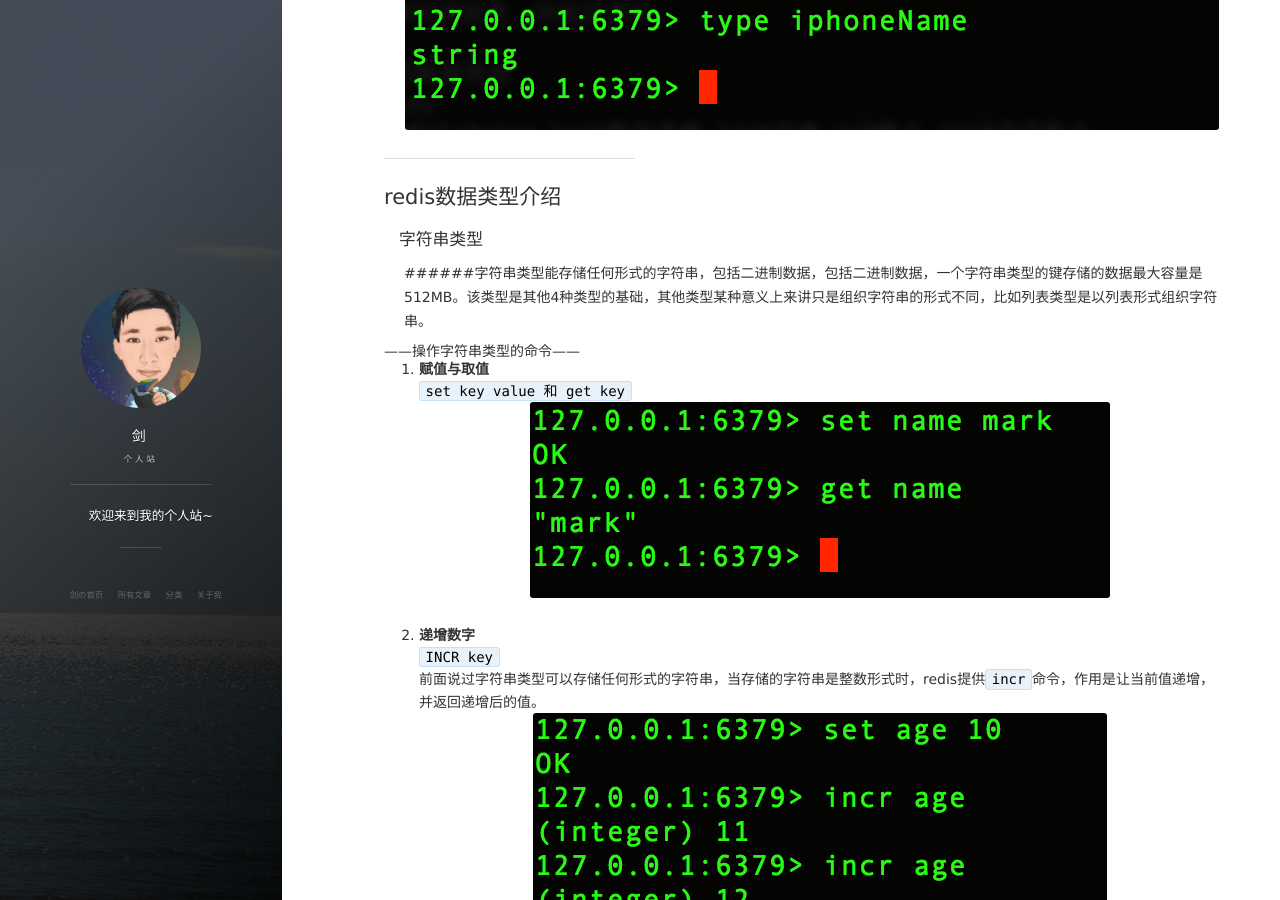
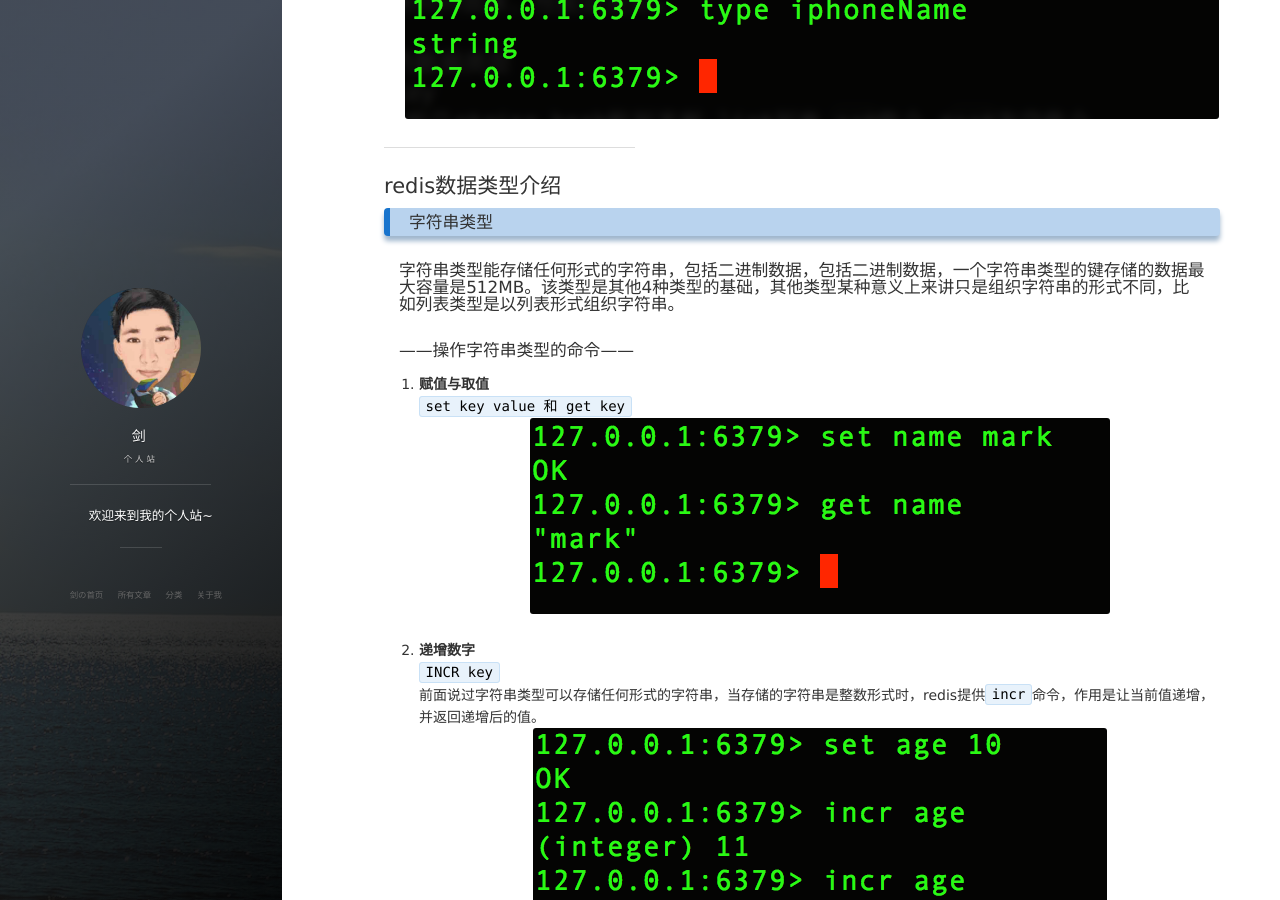
Before and after one commit to itdojust/itdojust.github.io, a Jekyll site: the page built from _posts/2017-04-10-基于mac下redis简单入门.md, in a window 1280 px wide and 900 px high, scrolled down 5281 px. Built offline with Jekyll 4.4.1, drawn with Linux system fonts in a browser that asks for light colours; nearby versions of some CDN libraries; comment, search, counter and statistics services are not loaded.

Commit message:
个人博客系统内容添加

````diff
--- a/_config.yml
+++ b/_config.yml
@@ -35,6 +35,7 @@
 # Format
 highlighter: rouge
 
+
 textColor: #FF0000
 
 # supported colors: blue, green, purple, red, orange or slate. If you need clear, leave it empty.
@@ -50,7 +51,6 @@
     - {title: 分类, description: tags, url: '/tags'}
     - {title: 关于我, description: about, url: '/about'}
 
-
 # Pagination
 gems: [jekyll-paginate]
 paginate: 20
--- a/_posts/2017-04-10-基于mac下redis简单入门.md
+++ b/_posts/2017-04-10-基于mac下redis简单入门.md
@@ -11,36 +11,43 @@
 ----
 
 ## redis简介
->redis是个开源的高性能键值对数据库，通过提供多种键值数据类型来适应不同场景下的存储需求，并借助许多高层及的接口使其可以胜任如缓存、队列系统等不同的角色。（[详情猛戳这里](http://baike.baidu.com/link?url=iaJhNbvLm4Nrf7kwtZeiEB_lUfBdHWN6tlY1HoME842GmpsAWVslG9mBaUfhJ_1rQZ97Q_DoFEpcxnTBWNJWU_)）
+> redis是个开源的高性能键值对数据库，通过提供多种键值数据类型来适应不同场景下的存储需求，并借助许多高层及的接口使其可以胜任如缓存、队列系统等不同的角色。（[详情猛戳这里](http://baike.baidu.com/link?url=iaJhNbvLm4Nrf7kwtZeiEB_lUfBdHWN6tlY1HoME842GmpsAWVslG9mBaUfhJ_1rQZ97Q_DoFEpcxnTBWNJWU_)）
 
 ----
 
 ## redis下载和安装
+
 #### 下载：
->redis官方下载地址：http://redis.io/download 。
+> redis官方下载地址：http://redis.io/download 。
  redis约定第一个小数点后的数字为偶数的版本是稳定版，如2.6，奇数是非稳定版如2.7，推荐使用稳定版进行开发和生产环境使用。（[猛戳下载稳定版](http://download.redis.io/releases/redis-3.0.2.tar.gz)）
 
 #### 官网安装方式：
  ![Alt text](/images/posts/基于mac下redis简单入门/redis-install.png)
 
 #### mac平台上可以用`brew install redis`命令来进行自动下载和安装。
+
 #### brew是mac上安装homebrew后才又的命令，原生mac os不自带。
+
 #### mac上安装homebrew的方式：
 `ruby -e "$(curl -fsSL https://raw.githubusercontent.com/Homebrew/install/master/install)"`
+
 #### homebrew： 通过它可以在终端里方便的使用它的brew命令安装管理苹果没有自带的UNIX相关工具软件，是程序员神器啊。
 
 ----
 
 ## redis使用介绍
+
 ###### redis的一些可执行文件
-```
-           文件名						  说明
-	 	redis-server				Redis服务器
-	 	redis-cli					Redis 命令行客户端
-	 	redis-benchmark				Redis 性能测试工具
-	 	redis-check-aof				Redis AOF文件修复工具
-	 	redis-check-dump			RDB   文件检查工具
-```
+
+{% highlight  linenos %}
+文件名					说明
+redis-server				Redis服务器
+redis-cli				Redis 命令行客户端
+redis-benchmark				Redis 性能测试工具
+redis-check-aof				Redis AOF文件修复工具
+redis-check-dump			RDB   文件检查工具
+{% endhighlight %}
+
 - 启动redis：
 启动redis有直接启动和通过初始化脚本启动两种方式，分别用于开发环境和生产环境，下面只说直接启动。
 直接启动 ：运行`redis-server`
@@ -57,8 +64,8 @@
 - 发送redis命令
 通过redis-cli向redis发送命令有两种方式：<br />
 1、将命令作为redis-cli的参数执行，比如redis-cli SHUTDOWN。<br />
-2、直接运行redis-cli，这样会进入交互模式，可以自由的输入命令。
-![Alt text](/images/posts/基于mac下redis简单入门/redis-cli.png)
+2、直接运行redis-cli，这样会进入交互模式，可以自由的输入命令。![Alt text](/images/posts/基于mac下redis简单入门/redis-cli.png)
+
 注意：
 redis-cli的前提是运行redis-server启动了reids。
 运行redis客户端带上--raw参数，可以让中文数据正常显示。否则客户端中的中文数据都显示这样的字符 :`"\xe6\x88\x91\xe4\xbb\xac"  `
@@ -88,6 +95,7 @@
 ----
 
 ## redis一些基本命令
+
 #### 获得符合规则的键名列表
 `keys pattern `<br />
 ![Alt text](/images/posts/基于mac下redis简单入门/all-keys.png)<br />
@@ -110,11 +118,12 @@
 ----
 
 ## redis数据类型介绍
-#### 字符串类型
 
-######字符串类型能存储任何形式的字符串，包括二进制数据，包括二进制数据，一个字符串类型的键存储的数据最大容量是512MB。该类型是其他4种类型的基础，其他类型某种意义上来讲只是组织字符串的形式不同，比如列表类型是以列表形式组织字符串。
+### 字符串类型
 
-###### ------操作字符串类型的命令------
+#### 字符串类型能存储任何形式的字符串，包括二进制数据，包括二进制数据，一个字符串类型的键存储的数据最大容量是512MB。该类型是其他4种类型的基础，其他类型某种意义上来讲只是组织字符串的形式不同，比如列表类型是以列表形式组织字符串。
+
+#### ------操作字符串类型的命令------
 1. **赋值与取值**<br />
 `set key value 和 get key`<br />
 ![Alt text](/images/posts/基于mac下redis简单入门/get-set.png)<br />
@@ -141,16 +150,17 @@
 `mset key1 value1 [key2 value2 ...]`<br />
 ![Alt text](/images/posts/基于mac下redis简单入门/mgs.png)
 
-#### 散列类型
-###### redis是采用字典结构以键值对的形式存储数据的，而散列类型(hash）的键值也是一种字典结构，其存储了字段和字段值的映射，而字段值只能是字符串，不支持其他数据类型，也就是说散列类型不能嵌套其他的数据类型，一个散列类型可以包含最多2的32次方 - 1个字段。
+### 散列类型
 
-###### 注意：
+#### redis是采用字典结构以键值对的形式存储数据的，而散列类型(hash）的键值也是一种字典结构，其存储了字段和字段值的映射，而字段值只能是字符串，不支持其他数据类型，也就是说散列类型不能嵌套其他的数据类型，一个散列类型可以包含最多2的32次方 - 1个字段。
 
-###### 除了散列类型，redis其他数据类型都不支持数据类型嵌套，比如集合类型的每个元素都只能是字符串，不能是另一个散列表或集合。
+#### 注意：
 
-###### 散列类型适合存储对象：使用对象类别和ID构成键名，使用字段表示对象的属性，而字段值则存储属性值。
+#### 除了散列类型，redis其他数据类型都不支持数据类型嵌套，比如集合类型的每个元素都只能是字符串，不能是另一个散列表或集合。
 
-###### ------操作散列类型的命令------
+#### 散列类型适合存储对象：使用对象类别和ID构成键名，使用字段表示对象的属性，而字段值则存储属性值。
+
+#### ------操作散列类型的命令------
 1. **赋值与取值**<br />
  `hset key field value`<br />
  `hget key field`<br />
@@ -190,10 +200,11 @@
 `hlen key` <br />
 ![Alt text](/images/posts/基于mac下redis简单入门/hlen.png)<br />
 
-#### 列表类型
-###### 列表类型list可以存储一个有序的字符串列表，常用的操作是想列表两端添加元素或者获得列表的某个片段。列表类型内部都是使用双向链表实现的，所以向列表两端添加元素的时间复杂度为O(1),获取越接近两端的元素速度越快，意味着即使是一个有几千万元素的列表，获取头尾的10条记录也是很快的，这和从一个20个元素的列表获取头尾的10条记录是一样的。使用链表的代价是通过索引访问元素比较慢，比如访问第50个元素，要从0数到50很慢。使用列表类型存储，即使有几千万数据，获取其中最新的100条也是很快的，同样在两端插入数据的时间复杂度是O(1),列表类型适合记录日志，可保证加入新日志速度不会受已有日志数量影响。借助列表类型，redis还可做队列使用，后面介绍。与散列类型键最多能容纳的字段数量相同，一个列表类型最多能容纳2的32次方 - 1个元素。
+### 列表类型
 
-###### ------列表类型的命令------
+#### 列表类型list可以存储一个有序的字符串列表，常用的操作是想列表两端添加元素或者获得列表的某个片段。列表类型内部都是使用双向链表实现的，所以向列表两端添加元素的时间复杂度为O(1),获取越接近两端的元素速度越快，意味着即使是一个有几千万元素的列表，获取头尾的10条记录也是很快的，这和从一个20个元素的列表获取头尾的10条记录是一样的。使用链表的代价是通过索引访问元素比较慢，比如访问第50个元素，要从0数到50很慢。使用列表类型存储，即使有几千万数据，获取其中最新的100条也是很快的，同样在两端插入数据的时间复杂度是O(1),列表类型适合记录日志，可保证加入新日志速度不会受已有日志数量影响。借助列表类型，redis还可做队列使用，后面介绍。与散列类型键最多能容纳的字段数量相同，一个列表类型最多能容纳2的32次方 - 1个元素。
+
+#### ------列表类型的命令------
 1. **向列表两端增加元素**<br />
 `lpush key value [value ...] `<br />
 列表左边添加元素，返回值表示添加元素后，列表的长度<br />
@@ -234,9 +245,11 @@
 该命令会在列表中从左到右查找值为pivot的元素，然后根据before还是after来决定将value插入到该元素的前面还是后面。命令返回值是插入元素后列表的元素个数。<br />
 ![Alt text](/images/posts/基于mac下redis简单入门/linsert.png)<br />
 
-#### 集合类型
-###### 集合中每个元素都是不同的，且无序，一个集合类型set键可以存2的32次方 -1 个字符串。集合类型常用操作是向集合中加入或删除元素、判断某个元素是否存在等，由于集合类型在redis内部是使用值为空的散列表（hash table）实现的，所以这些操作的时间复杂度都是O(1),最方便的是多个集合类型键之间还可以进行并集、交集、和差集运算。
-###### ------集合类型的命令------
+### 集合类型
+
+#### 集合中每个元素都是不同的，且无序，一个集合类型set键可以存2的32次方 -1 个字符串。集合类型常用操作是向集合中加入或删除元素、判断某个元素是否存在等，由于集合类型在redis内部是使用值为空的散列表（hash table）实现的，所以这些操作的时间复杂度都是O(1),最方便的是多个集合类型键之间还可以进行并集、交集、和差集运算。
+
+#### ------集合类型的命令------
 1. **增加/删除元素**<br />
 `sadd key member [member ...]`<br />
 `sren key member [member ...]`<br />
@@ -281,17 +294,21 @@
 他的作用和之前学的什么lpop命令类似，返回一个元素值并把它删除，因为集合是无序的，所以该命令会从集合中随机选择一个元素弹出。<br />
 ![Alt text](/images/posts/基于mac下redis简单入门/spop.png)<br />
 
-#### 有序集合类型
-###### 有序集合类型的特点从他的名字中就可以知道和上节的集合类型区别就是有序二字。在集合类型的基础上有序集合类型集合为集合中的每个元素都关联了一个分数，这使得我们不仅可以完成插入、删除、和判断元素是否存在等类型的操作，还能获得分数最高（或最低）的前N个元素、获得指定分数范围内的元素等与分数有关的操作。虽然集合中每个元素都是不同的.但他们的分数可以相同。
-###### 有续集合类型在某些方面和列表类型有些相似。
+### 有序集合类型
+
+#### 有序集合类型的特点从他的名字中就可以知道和上节的集合类型区别就是有序二字。在集合类型的基础上有序集合类型集合为集合中的每个元素都关联了一个分数，这使得我们不仅可以完成插入、删除、和判断元素是否存在等类型的操作，还能获得分数最高（或最低）的前N个元素、获得指定分数范围内的元素等与分数有关的操作。虽然集合中每个元素都是不同的.但他们的分数可以相同。
+
+#### 有续集合类型在某些方面和列表类型有些相似。
 1）二者都是有序的<br />
 2）二者都可以获得某一范围的元素。 <br />
-###### 区别很大，使得他们的应用场景也是不同的
+
+#### 区别很大，使得他们的应用场景也是不同的
 1)列表类型是通过链表实现的，获取靠近两端的数据速度极快，而当元素增多后，访问中间数据的速度会较慢，所以他更适合实现如“新鲜事”或“日志“这样很少访问中间元素的应用。<br />
 2）有序集合类型是使用散列表和跳跃表skip list来实现的，所以即使读取位于中间部分的数据速度会很快（时间复杂度是O(log(N))）。<br />
 3)列表中不能简单的调用某个元素的位置，但是有序集合可以（通过更改这个元素的分数）。<br />
 4) 有序集合要比列表类型更耗费内存。<br />
-###### ------有序集合类型的命令------
+
+#### ------有序集合类型的命令------
 1. **增加元素**<br />
 `zadd key score member [score member ...]`<br />
 zadd 命令用来向有序集合中加入一个元素和该元素的分数，如果该元素已经存在则会用新的分数替换原有的分数。 zadd的返回值是新加入到集合中的元素个数（不包括之前已经存在的元素）。
@@ -340,15 +357,20 @@
 ----
 
 ## 生存时间
-#### 实际开发中会遇到一些有时效的数据，比如限时优惠、缓存、验证码等。过一定时间就得删除他们。在关系型数据库中需要额外的一个字段记录到期时间，然后定期检测删除过期的数据。redis中可以使用expire命令设置一个键的生存时间，到时间后redis会自动删除它。
+
+### 实际开发中会遇到一些有时效的数据，比如限时优惠、缓存、验证码等。过一定时间就得删除他们。在关系型数据库中需要额外的一个字段记录到期时间，然后定期检测删除过期的数据。redis中可以使用expire命令设置一个键的生存时间，到时间后redis会自动删除它。
 `命令语法：expire key seconds`
-#### seconds表示键的生存时间，单位是秒，要想然session:29e3d键在15分后被删除：
 
+### seconds表示键的生存时间，单位是秒，要想然session:29e3d键在15分后被删除：
 ![Alt text](/images/posts/基于mac下redis简单入门/expire.png)
-#### expire返回1表示设置成功，0表示键不存在或设置失败。
-#### 如果想知道一个键还有多久时间被删除，用ttl命令，返回值是键的剩余时间，单位是秒：
+
+### expire返回1表示设置成功，0表示键不存在或设置失败。
+
+### 如果想知道一个键还有多久时间被删除，用ttl命令，返回值是键的剩余时间，单位是秒：
 ![Alt text](/images/posts/基于mac下redis简单入门/ttl.png)
-#### ttl命令注意：如果键不存在了，则返回-2 ，如果键存在，但是没有设置生存时间，返回-1，否则返回剩余时间。
+
+### ttl命令注意：如果键不存在了，则返回-2 ，如果键存在，但是没有设置生存时间，返回-1，否则返回剩余时间。
 
 ----
+
 # 好了，暂时就介绍到这里，剩下的如果有时间，会持续更新，谢谢观看。
````
Also changed, not shown: other parts of _posts/2017-04-10-基于mac下redis简单入门.md (+1 -1 lines), about.md (+1 -1 lines).
